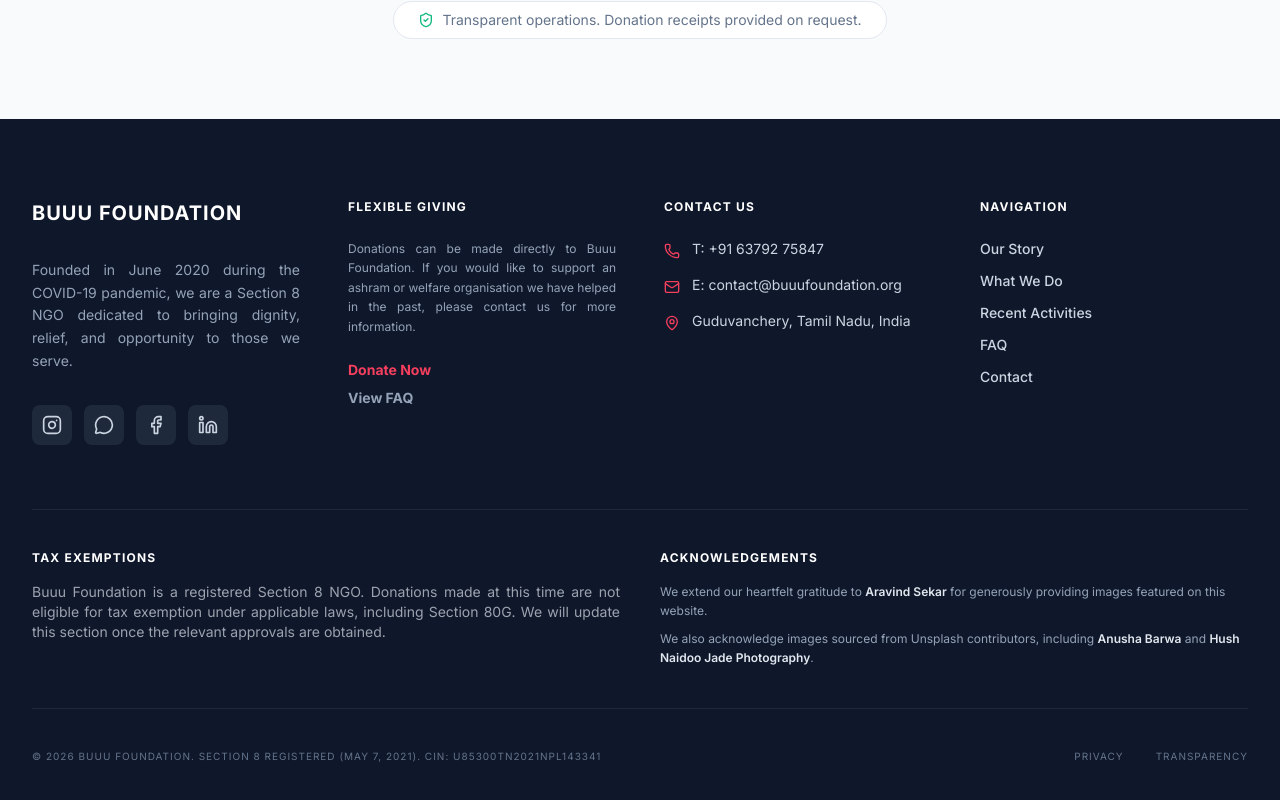
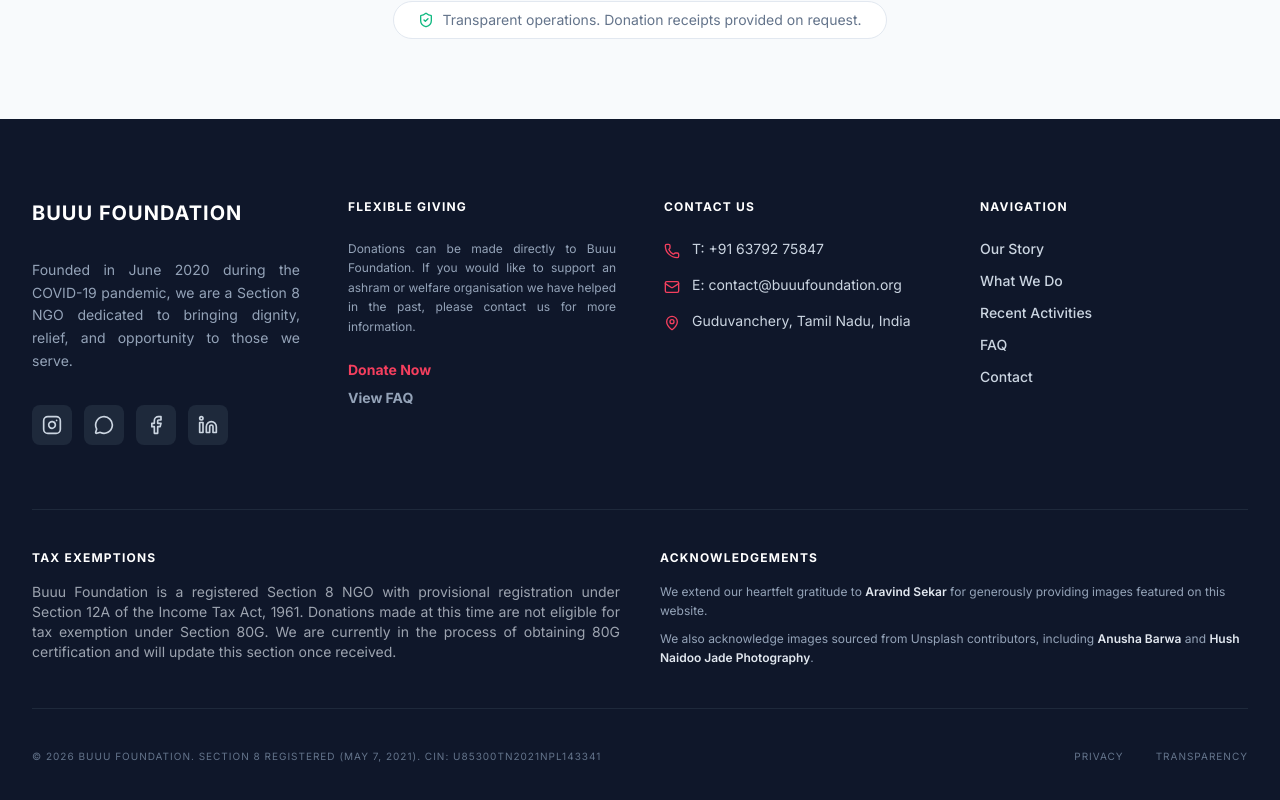
Before and after one commit to BuuuFoundation/BuuuFoundation, a React (Vite) app: page /#/donate in a window 1280 px wide. Shown: the part 1368-2168 px from the top of the page. Built offline with nearby package versions, Linux system fonts and the light colour scheme; a web font is replaced by a local one.

Commit message:
Update Footer.tsx

```diff
--- a/components/Footer.tsx
+++ b/components/Footer.tsx
@@ -87,7 +87,7 @@
               Tax Exemptions
             </h5>
             <p className="text-gray-400 text-sm text-justify">
-              Buuu Foundation is a registered Section 8 NGO. Donations made at this time are not eligible for tax exemption under applicable laws, including Section 80G. We will update this section once the relevant approvals are obtained.
+              Buuu Foundation is a registered Section 8 NGO with provisional registration under Section 12A of the Income Tax Act, 1961. Donations made at this time are not eligible for tax exemption under Section 80G. We are currently in the process of obtaining 80G certification and will update this section once received.
             </p>
           </div>
 
```
